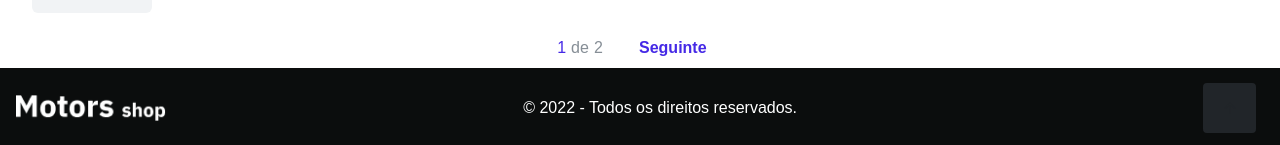
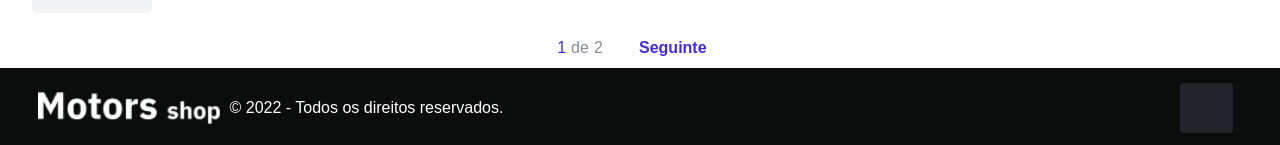
Before and after one commit to grupo23-t13-marcelo/grupo23-t13-marcelo-MotorsShop, a React (Vite) app in the folder front/: page / in a window 1280 px wide. Shown: the part 1524-1669 px from the top of the page. Built offline with nearby package versions, Linux system fonts and the light colour scheme.

Commit message:
fix:  header on nav menu are going to bottom of the page

```diff
--- a/front/src/components/commons/Footer/Footer.tsx
+++ b/front/src/components/commons/Footer/Footer.tsx
@@ -17,15 +17,15 @@ export function Footer() {
   };
 
   return (
-    <Flex bg={"gray.900"} justify={"space-between"} align={"center"} p={"16px"} height={height} direction={{base: "column", md:"row"}}>
-      <Image src={footerMotor} w={"150px"} h={"26px"} />
+    <Flex bg={"gray.900"} justify={"space-between"} align={"center"} p={"38px"} height={height} direction={{base: "column", md:"row"}}>
+      <Image src={footerMotor} w={"210px"} h={"32px"} />
       <HStack
-        w={"60%"}
+        w={"100%"}
         height={{base: "60%"}}
         color={"gray.whiteFixed"}
         justify={"space-between"}
         flexDir={{base: "column", md:"row"}}
-        p={"8px"}
+        p={"9px"}
       >
         <Text>© 2022 - Todos os direitos reservados.</Text>
         <Button
--- a/front/src/components/commons/Header/Header.tsx
+++ b/front/src/components/commons/Header/Header.tsx
@@ -13,7 +13,6 @@ import { Outlet } from "react-router-dom";
 import { Footer } from "../Footer/Footer";
 
 export function Header() {
-
   const [isMenuOpen, setIsMenuOpen] = useState(false);
 
   return (
@@ -43,6 +42,7 @@ export function Header() {
           onClick={() => setIsMenuOpen(!isMenuOpen)}
           variant={"outline"}
         />
+      </Flex>
       {isMenuOpen && (
         <Flex
           direction={"column"}
@@ -52,19 +52,16 @@ export function Header() {
           p={"16px"}
           bg={"white"}
           pos={"absolute"}
-        top={"100%"}
-        left={"0"}
+          top={"3%"}
+          zIndex={1}
           gap={"30px"}
         >
           <Button variant={"outline-1"}>Fazer Login</Button>
-          <Button variant={"outline-1"} w={"100%"} alignSelf={"center"}>
-            Cadastrar
-          </Button>
+          <Button variant={"outline-1"}>Cadastrar</Button>
         </Flex>
       )}
-    </Flex>
-    <Outlet/>
-    <Footer/>
+      <Outlet />
+      <Footer />
     </>
   );
 }
```
Lines whose indentation alone changed are shown as unchanged.
